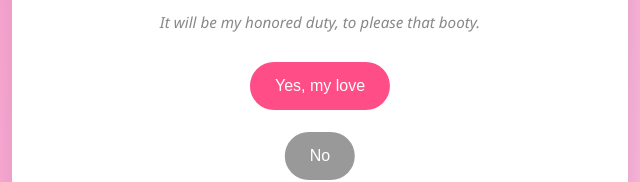
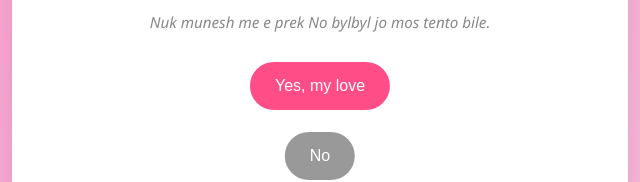
Before and after one commit to dilo0906/questionnaire, a plain HTML site: page index.html in a window 1280 px wide. Shown: the part 337-519 px from the top of the page, 320-960 px from the left. Drawn offline with Linux system fonts and the light colour scheme.

Commit message:
Update index.html

```diff
--- a/index.html
+++ b/index.html
@@ -112,7 +112,7 @@
     </h1>
 
     <div id="bootyLine" class="subtle">
-      It will be my honored duty, to please that booty.
+      Nuk munesh me e prek No bylbyl jo mos tento bile.
     </div>
 
     <div class="buttons">
```
